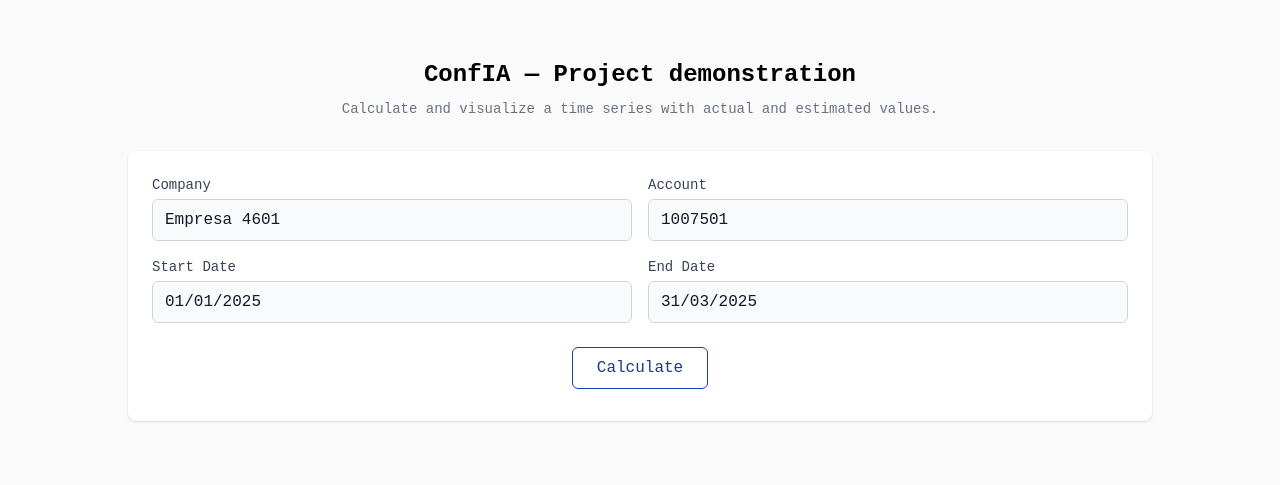
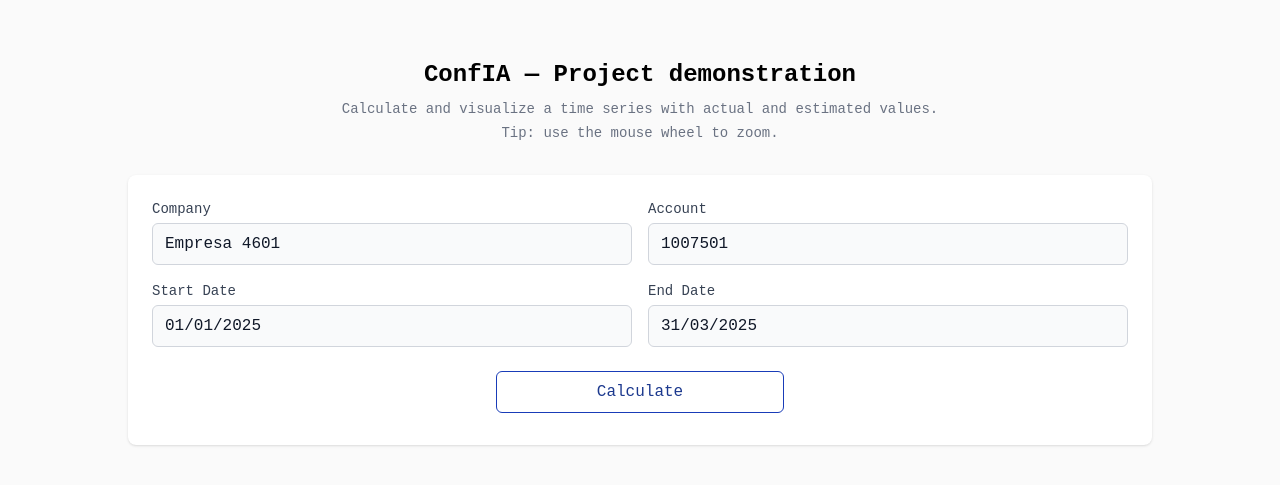
Before and after one commit to ia3research/ia3research.github.io, an Astro site: page /demos/confia in a window 1280 px wide. Shown: the part 53-538 px from the top of the page. Built offline with nearby package versions, Linux system fonts and the light colour scheme; Astro itself is replaced by a stand-in of ours; a script that the page names is missing.

Commit message:
ConfIA demo fixes

```diff
--- a/src/pages/demos/confia.astro
+++ b/src/pages/demos/confia.astro
@@ -14,6 +14,9 @@ import Header from "../../components/Header.astro";
         <h1 class="text-2xl font-semibold">ConfIA — Project demonstration</h1>
         <p class="text-sm text-gray-500 mt-2">
           Calculate and visualize a time series with actual and estimated values.
+        </p>
+        <p class="text-sm text-gray-500 mt-1">
+          Tip: use the mouse wheel to zoom.
         </p>
       </div>
 
@@ -64,7 +67,7 @@ import Header from "../../components/Header.astro";
           <button
             id="confiaCalcular"
             type="button"
-            class="w-full md:w-auto inline-flex items-center justify-center rounded-md border border-blue-800 px-6 py-2 text-blue-900 hover:bg-blue-200 transition-all duration-300">
+            class="w-full md:w-72 inline-flex items-center justify-center rounded-md border border-blue-800 px-6 py-2 text-blue-900 hover:bg-blue-200 transition-all duration-300 cursor-pointer disabled:cursor-not-allowed">
             Calculate
           </button>
           <span id="confiaEstado" class="text-sm text-gray-500"></span>
```
